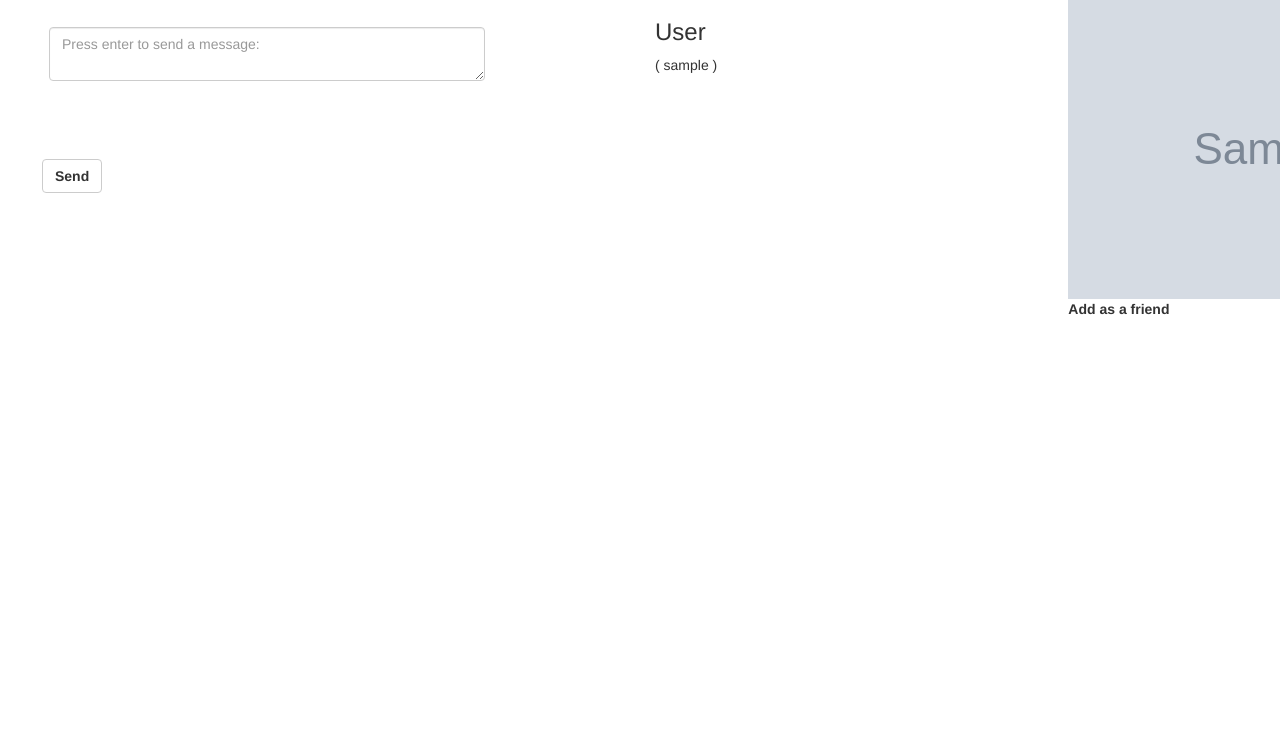
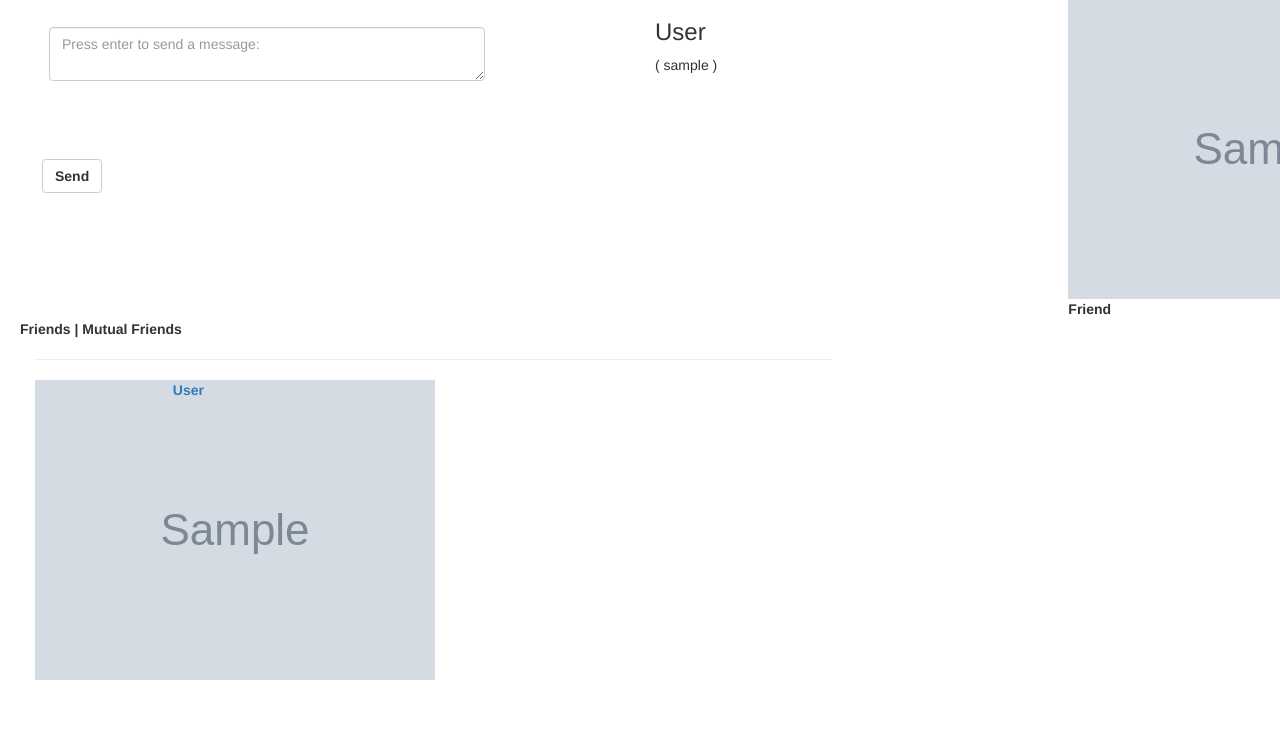
Before and after one commit to joannamroz/zbook, a CakePHP app: the page made by app/View/Users/view_user.ctp in a window 1280 px wide. Shown: the part 81-823 px from the top of the page. Before the commit the page ends 396 px from the top, so only its background shows below. Run offline with PHP 8.4 and a stand-in for CakePHP, Linux system fonts and the light colour scheme; the template is opened without the code that fills it: most values are stand-ins (such as "Sample title", 1, 10 or a date in 2020); grey boxes marked "Sample" are stand-in pictures; form fields are guessed from the names that the template uses; data that the repository does not hold is empty; some libraries are stand-ins or nearby versions.

Commit message:
users friends, mutual friends,

```diff
--- a/app/View/Books/view.ctp
+++ b/app/View/Books/view.ctp
@@ -10,10 +10,10 @@
 			<div class="row">
 			  	<div class="col-md-4">
 					<div >
-						<div><?php echo $this->Html->image($book['Book']['cover']);?></div>
+						<div class="div_book_cover viewBook"><?php echo $this->Html->image($book['Book']['cover'], array('class'=>'book_cover viewBookCover'));?></div>
 					</div>
 
-						<p class="addCover"><?php echo $this->Html->link('Add cover',array(
+						<p class="addCover"><?php echo $this->Html->link('Change cover',array(
 						'controller' => 'books', 'action' => 'set_cover', $book['Book']['id']),
 					    array(
 					    	'class'=>'btn btn-default')
--- a/app/View/Users/view_user.ctp
+++ b/app/View/Users/view_user.ctp
@@ -1,11 +1,10 @@
 
-<!-- <div class="messageFormContainer"> -->
+<?php //pr($user_info['User']['id']);?>
 
-
-<!-- </div> -->
 <div class="container-fluid">
 	<div class="row">
 		<div class="col-md-6">
+		<?php if ($user_info['User']['id']!=AuthComponent::user('id')) { ?>
 			<div class="messageForm" id="msgFormViewUser">
 				<?php echo $this->Form->create('Message', array(
 				                                            'class'=>'form-horizontal'
@@ -33,7 +32,8 @@
 				    </div>
 				</div>
 			</div> <!-- messageForm -->
-		</div> <!-- "col-md-6" -->
+			<?php } ?>
+		</div>	<!-- col-md-6 -->
 		<div class="col-md-6">
 			<div class="row">
   				<div class="col-md-8">
@@ -44,20 +44,15 @@
   				<div class="col-md-4">
 		    		<div id="userPhoto">
 						<div><?php echo $this->Html->image($user_info['User']['avatar']);?></div>
-						<?php //echo $this->Html->link(
-						    // 'Add as a Friend',
-						    // array('controller' => 'friends', 'action' => 'addFriend',$user_info['User']['username']),
-						    // array('id'=>'newFriend')
-						    // );
-
-						?>
-						<?php if($isAFriend==0) { ?>
-						<div id='newFriend' data-recipient-id="<?php echo $user_info['User']['id'];?>"><strong>Add as a friend</strong></div>
-						<?php } else { ?>
-						<div  class="friendAdded" ><strong>Request sent</strong></div>
 						<?php
+						if ($user_info['User']['id']!=AuthComponent::user('id')) {
+							 if($isAFriend===0) { ?>
+							<div id='newFriend' data-recipient-id="<?php echo $user_info['User']['id'];?>"><strong>Add as a friend</strong></div>
+							<?php } else { ?>
+							<div  class="friendAdded" ><strong>Friend</strong></div>
+							<?php
+							}
 						} ?>
-
 					</div>
 		    	</div>
   			</div> <!-- row -->
@@ -65,3 +60,62 @@
 	  	</div> <!-- "col-md-6" -->
 	</div> <!-- row -->
 </div>  <!-- container-fluid -->
+
+<div>
+	<div class="containerViewFriendLinks centerLinks" >
+		<span ><strong><?php echo $this->Html->tag('span ', 'Friends', array('class' => 'friendsLinks redLink','id' =>'allFriends'));?> | <?php echo $this->Html->tag('span ', 'Mutual Friends', array('class' => 'friendsLinks','id' =>'mutual'));?></strong></span>
+	</div>
+</div>
+
+
+<div class="friendsContainer" id="friendFriends" >
+	<div class="container-fluid">
+		<div class="row">
+			<div class="col-xs-6 col-md-8">
+			<hr>
+			<?php  foreach ($userFriends as $userFriend): ?>
+				<?php if(AuthComponent::user('id')!=$userFriend['User']['id']) { ?>
+						<div class="row friends" id="singleFriendInfo">
+		   					<div class="col-xs-6 col-md-2"><?php echo $this->Html->image($userFriend['User']['avatar'], array('class'=>'friendImage'));?>
+		   					</div>
+							<div class="col-xs-6 col-md-5 friendName"><strong><?php echo $this->Html->link($userFriend['User']['fullname'], array('controller'=>'users', 'action'=>'view_user', $userFriend['User']['id']));?></strong>
+							</div>
+							<!-- <div class="col-xs-6 col-md-5">
+								<div class="friendName"><button class="confirmBtn removeFriend" id="deleteFromFriendsBtn" data-sender-id="<?php //echo $userFriend['User']['id']; ?>">Remove from friends
+								</button></div>
+							</div>	 -->
+
+		  				</div>
+		  			<?php }
+
+			endforeach; ?>
+			</div>
+			<div class="col-xs-6 col-md-4"></div>
+		</div>
+	</div>
+
+</div>
+
+
+<div class="friendsContainer" id="mutualFriends"  style="display:none">
+	<div class="container-fluid">
+		<div class="row">
+			<div class="col-xs-6 col-md-8" >
+			<?php  foreach ($mutual as $mutual):
+				if($userFriend['User']['id']!=AuthComponent::user('id')) { ?>
+					<div class="row friends" id="singleFriendInvitation">
+			   				<div class="col-xs-6 col-md-2"><?php echo $this->Html->image($mutual['User']['avatar'], array('class'=>'friendImage'));?></div>
+							<div class="col-xs-6 col-md-5 friendName"><strong><?php echo $this->Html->link($mutual['User']['fullname'], array('controller'=>'users', 'action'=>'view_user', $mutual['User']['id']));?></strong>
+							</div>
+			  		</div>
+				<?php }
+			endforeach; ?>
+
+			</div>
+			<div class="col-xs-6 col-md-4"></div>
+		</div>
+	</div>
+
+</div>
+
+</div> <!-- "col-md-6" -->
--- a/app/webroot/js/script.js
+++ b/app/webroot/js/script.js
@@ -272,6 +272,23 @@ $(document).ready(function(){
     	$('#friendsList').show();
 
     });
+
+    $('#allFriends').on('click', function(){
+    	$('#mutual').removeClass('redLink');
+    	$(this).addClass('redLink');
+    	$('#mutualFriends').hide();
+    	$('#friendFriends').show();
+
+    });
+
+    $('#mutual').on('click', function(){
+    	$('#allFriends').removeClass('redLink');
+    	$(this).addClass('redLink');
+    	$('#friendFriends').hide();
+    	$('#mutualFriends').show();
+
+    });
+
     $('.deleteRequest').on('click', function(){
     	var values = {
 	    	'sender_id':$(this).data('sender-id')
```
Also changed, not shown: app/Controller/UsersController.php (+36 -2 lines), app/Model/Friend.php (+20 -0 lines), app/View/Users/add.ctp (+5 -10 lines), app/View/Users/index.ctp (+6 -4 lines), app/webroot/css/style.css (+18 -8 lines).
